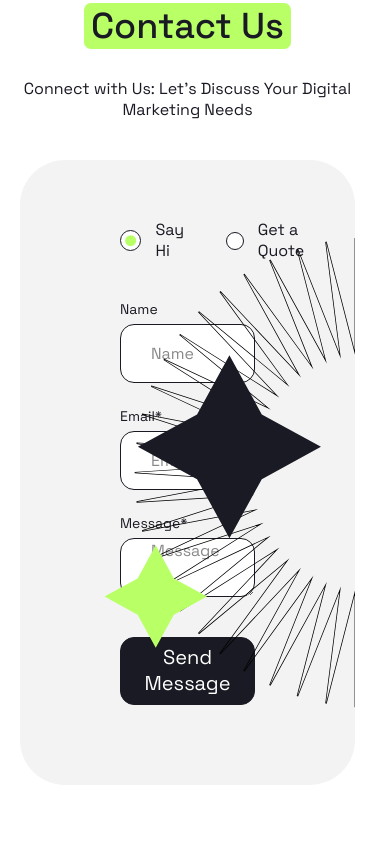
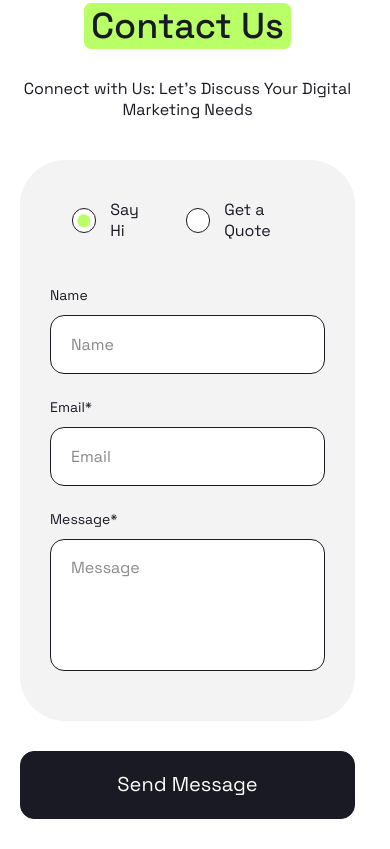
Before and after one commit to sabyrka23/positivus, a website: page index.html in a window 390 px wide. Shown: the part 8918-9767 px from the top of the page. Before the commit the page ends 9733 px from the top, so only its background shows below. Drawn offline with Linux system fonts and the light colour scheme.

Commit message:
feat: update contact us section styles for responsive design

```diff
--- a/styles/main.css
+++ b/styles/main.css
@@ -777,6 +777,11 @@
   align-items: start;
   row-gap: 5px;
 }
+@media (max-width: 767px) {
+  .field {
+    row-gap: 10px;
+  }
+}
 .field__label {
   font-size: clamp(14px, 1.1111111111vw, 16px);
 }
@@ -797,6 +802,11 @@
     background-color: var(--color-accent);
   }
 }
+@media (max-width: 767px) {
+  .field__input {
+    padding-inline: 20px;
+  }
+}
 .field__input:focus {
   border-color: var(--color-accent);
   outline: none;
@@ -804,10 +814,15 @@
 .field__input::placeholder {
   color: var(--color-gray-alt);
 }
-.field__input-textarea {
+.field__input--textarea {
   height: 190px;
   padding-block: 18px;
   resize: none;
+}
+@media (max-width: 767px) {
+  .field__input--textarea {
+    height: 132px;
+  }
 }
 
 .header {
@@ -1408,10 +1423,14 @@
 
 .contact-us {
   position: relative;
-  padding: 60px 100px 80px;
-  background-color: var(--color-gray);
-  border-radius: var(--border-radius-large);
   overflow-x: hidden;
+}
+@media (min-width: 768px) {
+  .contact-us {
+    padding: 60px 100px 80px;
+    background-color: var(--color-gray);
+    border-radius: var(--border-radius-large);
+  }
 }
 .contact-us::after {
   --contactUsImageOffsetY: 62px;
@@ -1424,13 +1443,43 @@
   aspect-ratio: 1;
   background: url("/assets/images/backgrounds/contact-us-bg.svg") center/contain no-repeat;
 }
+@media (max-width: 1023px) {
+  .contact-us::after {
+    display: none;
+  }
+}
 .contact-us__form, .contact-us__body {
   display: flex;
   flex-direction: column;
 }
-.contact-us__form {
-  row-gap: 40px;
-  max-width: 556px;
+@media (max-width: 767px) {
+  .contact-us__request-types, .contact-us__body {
+    background-color: var(--color-gray);
+  }
+}
+@media (max-width: 767px) {
+  .contact-us__request-types {
+    padding: 40px 52px 36px;
+    border-radius: var(--border-radius-large) var(--border-radius-large) 0 0;
+  }
+}
+@media (max-width: 767px) {
+  .contact-us__body {
+    row-gap: 20px;
+    margin-bottom: 30px;
+    padding: 10px 30px 50px;
+    border-radius: 0 0 var(--border-radius-large) var(--border-radius-large);
+  }
+}
+@media (min-width: 1024px) {
+  .contact-us__form {
+    max-width: 556px;
+  }
+}
+@media (min-width: 768px) {
+  .contact-us__form {
+    row-gap: 40px;
+  }
 }
 .contact-us__body {
   row-gap: 25px;
```
